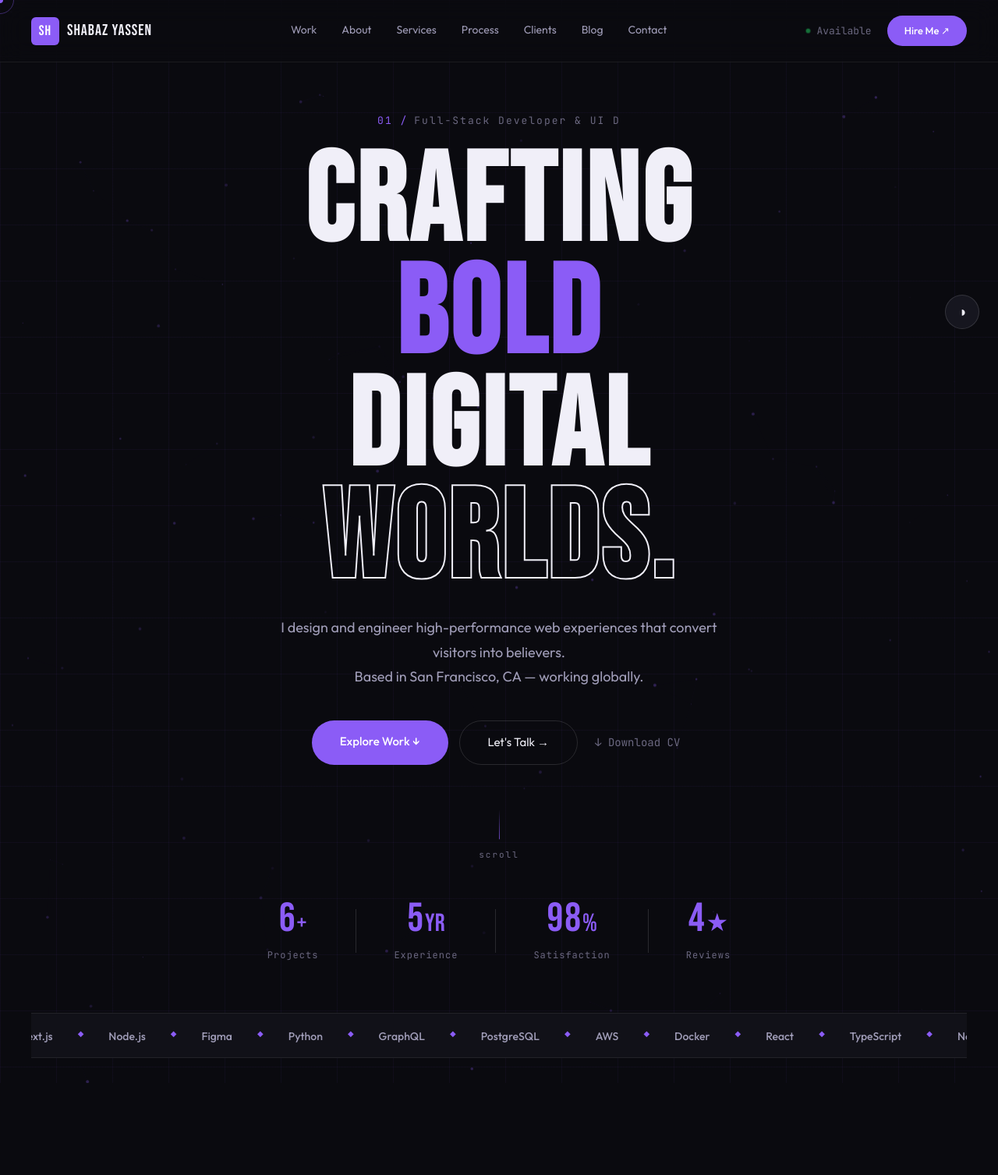
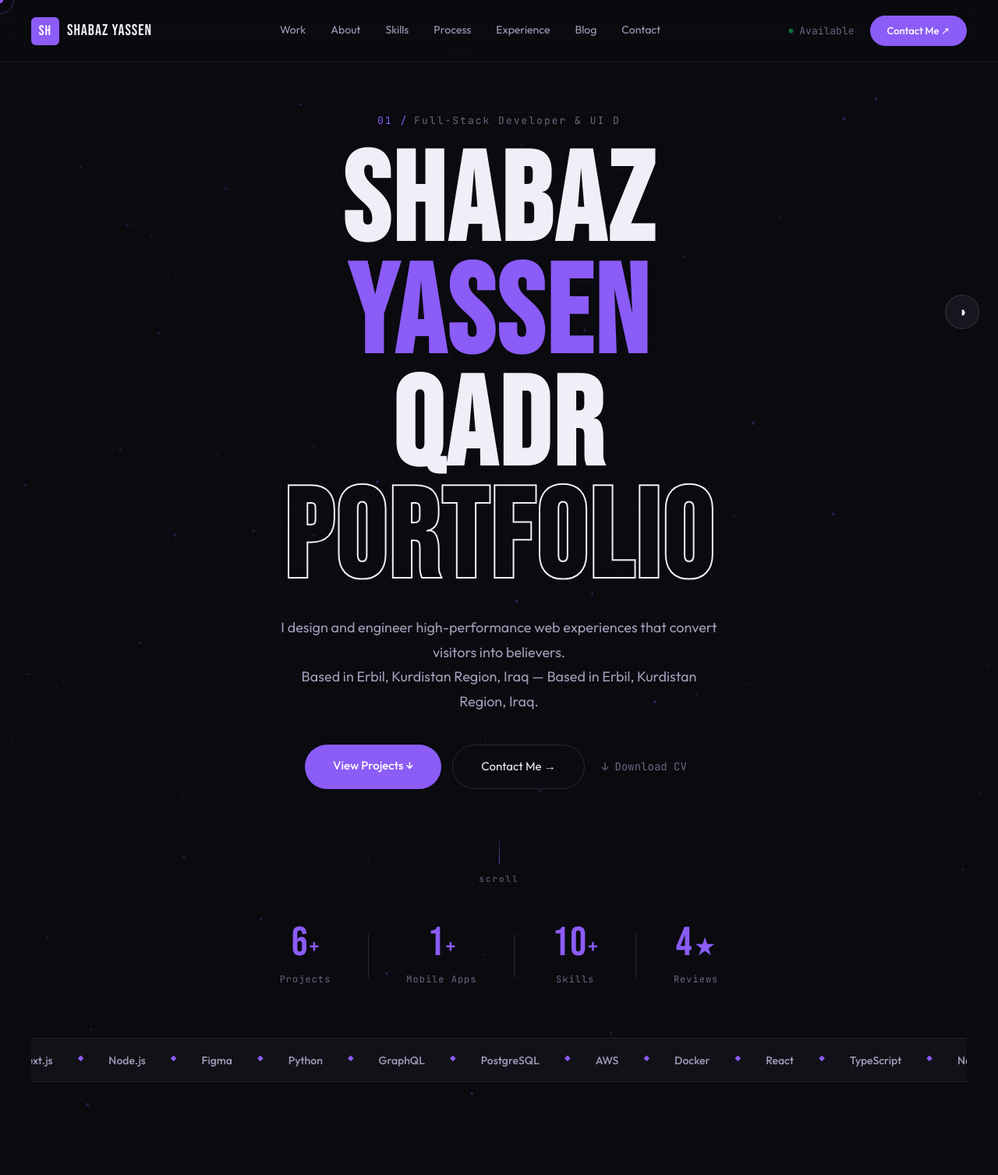
Before and after one commit to shabazfeng0427-design/MyPlatForm, a PHP site: page / in a window 1280 px wide. Shown: the top 1507 px of the page at 78% size. Run offline with PHP 8.4, Linux system fonts and the light colour scheme; data comes from the database, SQL or seed files in the repository; some libraries are stand-ins or nearby versions.

Commit message:
change some information mine

```diff
--- a/config.php
+++ b/config.php
@@ -6,7 +6,7 @@
 
 // ─── Database ────────────────────────────────────────────────
 define('DB_HOST', 'localhost');
-define('DB_NAME', 'myplatform');
+define('DB_NAME', 'portfolio_db');
 define('DB_USER', 'root');          // ← change to your DB username
 define('DB_PASS', '');              // ← change to your DB password
 define('DB_CHARSET', 'utf8mb4');
--- a/database.sql
+++ b/database.sql
@@ -21,9 +21,9 @@ CREATE TABLE IF NOT EXISTS settings (
 
 INSERT INTO settings (`key`, value) VALUES
   ('site_name',        'shabaz yassen'),
-  ('site_tagline',     'Full-Stack Developer & UI Designer'),
-  ('site_email',       'alex@alexchen.dev'),
-  ('site_location',    'San Francisco, CA'),
+  ('site_tagline',     'Software Engineering Student'),
+  ('site_email',       'shabazyassen@gmail.com'),
+  ('site_location',    'Erbil, Kurdistan Region, Iraq'),
   ('site_available',   '1'),
   ('site_github',      'https://github.com/alexchen'),
   ('site_linkedin',    'https://linkedin.com/in/alexchen'),
--- a/index.php
+++ b/index.php
@@ -34,7 +34,7 @@ $csrf = csrfToken();
 <head>
   <meta charset="UTF-8" />
   <meta name="viewport" content="width=device-width, initial-scale=1.0" />
-  <title><?= e($cfg['site_name'] ?? 'shabaz yassen') ?> — Creative Developer &amp; Designer</title>
+  <title><?= e($cfg['site_name'] ?? 'shabaz yassen') ?> — Software Engineering Student</title>
   <meta name="description" content="<?= e($cfg['site_tagline'] ?? '') ?>" />
   <link rel="preconnect" href="https://fonts.googleapis.com" />
   <link rel="preconnect" href="https://fonts.gstatic.com" crossorigin />
@@ -99,9 +99,9 @@ $csrf = csrfToken();
   <nav class="nav-center">
     <a href="#work"         class="nav-link">Work</a>
     <a href="#about"        class="nav-link">About</a>
-    <a href="#services"     class="nav-link">Services</a>
+    <a href="#services"     class="nav-link">Skills</a>
     <a href="#process"      class="nav-link">Process</a>
-    <a href="#testimonials" class="nav-link">Clients</a>
+    <a href="#testimonials" class="nav-link">Experience</a>
     <a href="#blog"         class="nav-link">Blog</a>
     <a href="#contact"      class="nav-link">Contact</a>
   </nav>
@@ -109,7 +109,7 @@ $csrf = csrfToken();
     <?php if (!empty($cfg['site_available']) && $cfg['site_available'] == '1'): ?>
     <span class="nav-status"><span class="status-dot"></span>Available</span>
     <?php endif; ?>
-    <a href="#contact" class="nav-cta">Hire Me ↗</a>
+    <a href="#contact" class="nav-cta">Contact Me ↗</a>
   </div>
   <button class="hamburger" id="hamburger"><span></span><span></span><span></span></button>
 </header>
@@ -119,12 +119,12 @@ $csrf = csrfToken();
   <div class="mobile-menu">
     <a href="#work"         class="m-link">Work</a>
     <a href="#about"        class="m-link">About</a>
-    <a href="#services"     class="m-link">Services</a>
+    <a href="#services"     class="m-link">Skills</a>
     <a href="#process"      class="m-link">Process</a>
-    <a href="#testimonials" class="m-link">Clients</a>
+    <a href="#testimonials" class="m-link">Experience</a>
     <a href="#blog"         class="m-link">Blog</a>
     <a href="#contact"      class="m-link">Contact</a>
-    <a href="#contact" class="m-cta">Hire Me ↗</a>
+    <a href="#contact" class="m-cta">Contact Me ↗</a>
   </div>
 </div>
 
@@ -137,18 +137,18 @@ $csrf = csrfToken();
       <span class="mono">01 /</span> <?= e($cfg['site_tagline'] ?? 'Full-Stack Developer & UI Designer') ?>
     </div>
     <h1 class="hero-title fade-up">
-      <span class="title-line">CRAFTING</span>
-      <span class="title-line accent">BOLD</span>
-      <span class="title-line">DIGITAL</span>
-      <span class="title-line outline">WORLDS.</span>
+      <span class="title-line">SHABAZ</span>
+      <span class="title-line accent">YASSEN</span>
+      <span class="title-line">QADR</span>
+      <span class="title-line outline">PORTFOLIO</span>
     </h1>
     <p class="hero-desc fade-up">
       <?= e($cfg['hero_subtitle'] ?? 'I design and engineer high-performance web experiences.') ?><br/>
-      Based in <?= e($cfg['site_location'] ?? 'San Francisco') ?> — working globally.
+      Based in <?= e($cfg['site_location'] ?? 'San Francisco') ?> — Based in Erbil, Kurdistan Region, Iraq.
     </p>
     <div class="hero-actions fade-up">
-      <a href="#work" class="btn-glow">Explore Work ↓</a>
-      <a href="#contact" class="btn-outline-hero">Let's Talk →</a>
+      <a href="#work" class="btn-glow">View Projects ↓</a>
+      <a href="#contact" class="btn-outline-hero">Contact Me →</a>
       <a href="#" class="btn-text-link">↓ Download CV</a>
     </div>
     <div class="hero-scroll-hint fade-up">
@@ -159,9 +159,9 @@ $csrf = csrfToken();
   <div class="hero-stats fade-up">
     <div class="hstat"><span class="hstat-num counter" data-target="<?= count($projects) ?>">0</span><span class="hstat-suf">+</span><span class="hstat-lbl">Projects</span></div>
     <div class="hstat-div"></div>
-    <div class="hstat"><span class="hstat-num counter" data-target="5">0</span><span class="hstat-suf">yr</span><span class="hstat-lbl">Experience</span></div>
+    <div class="hstat"><span class="hstat-num counter" data-target="1">0</span><span class="hstat-suf">+</span><span class="hstat-lbl">Mobile Apps</span></div>
     <div class="hstat-div"></div>
-    <div class="hstat"><span class="hstat-num counter" data-target="98">0</span><span class="hstat-suf">%</span><span class="hstat-lbl">Satisfaction</span></div>
+    <div class="hstat"><span class="hstat-num counter" data-target="10">0</span><span class="hstat-suf">+</span><span class="hstat-lbl">Skills</span></div>
     <div class="hstat-div"></div>
     <div class="hstat"><span class="hstat-num counter" data-target="<?= count($testimonials) ?>">0</span><span class="hstat-suf">★</span><span class="hstat-lbl">Reviews</span></div>
   </div>
@@ -308,7 +308,7 @@ $csrf = csrfToken();
 <section class="section sec-services" id="services">
   <div class="container">
     <div class="sec-head reveal">
-      <span class="sec-tag mono">04 / Services</span>
+      <span class="sec-tag mono">04 / Skills</span>
       <h2 class="sec-title">What I can do<br/><em>for you.</em></h2>
     </div>
     <div class="services-grid">
@@ -533,11 +533,11 @@ $csrf = csrfToken();
         <div class="fnav-col">
           <div class="fnav-label mono">Navigation</div>
           <a href="#work">Work</a><a href="#about">About</a>
-          <a href="#services">Services</a><a href="#process">Process</a>
+          <a href="#services">Skills</a><a href="#process">Process</a>
         </div>
         <div class="fnav-col">
           <div class="fnav-label mono">More</div>
-          <a href="#testimonials">Clients</a><a href="#blog">Blog</a>
+          <a href="#testimonials">Experience</a><a href="#blog">Blog</a>
           <a href="#contact">Contact</a><a href="#">Resume ↗</a>
         </div>
         <div class="fnav-col">
```
